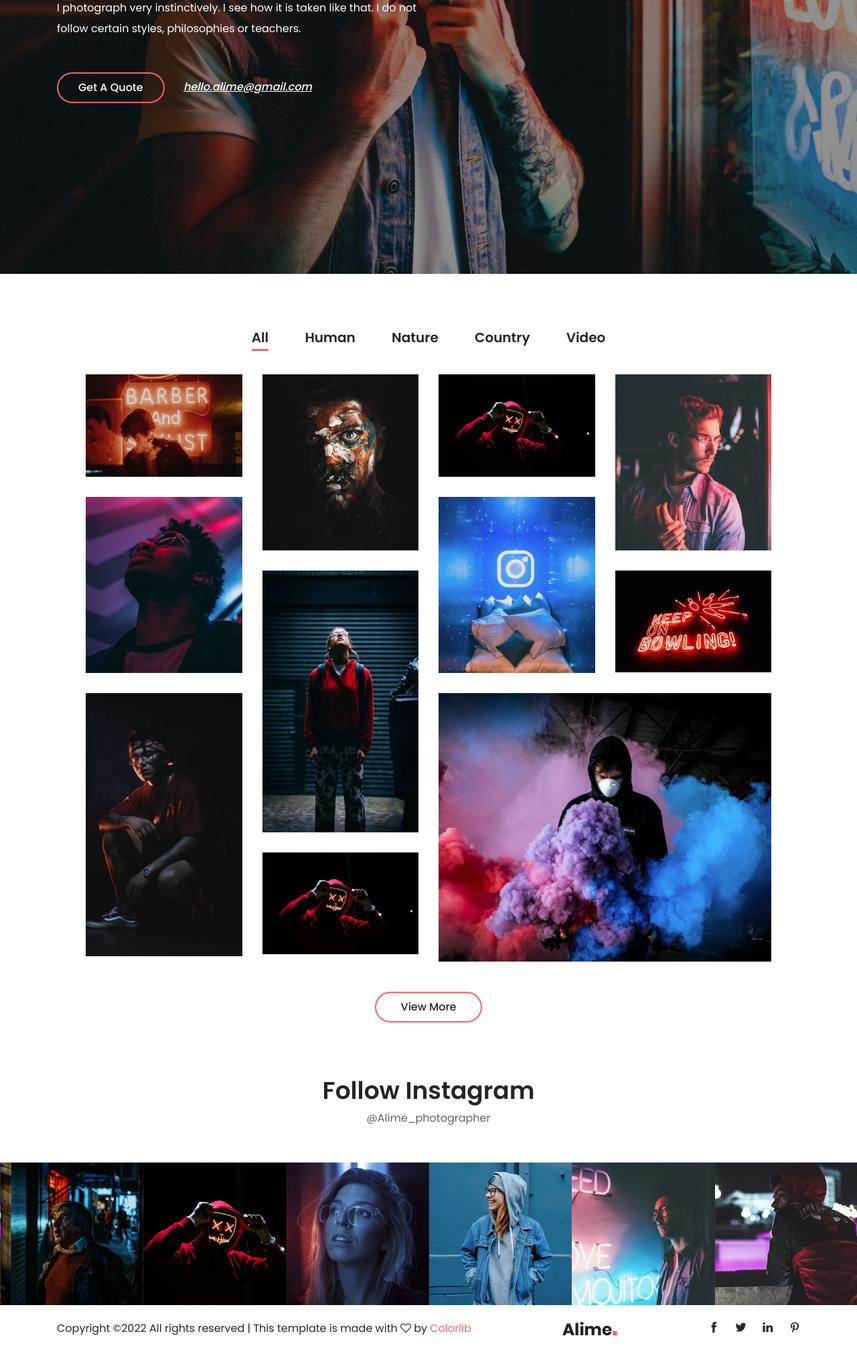
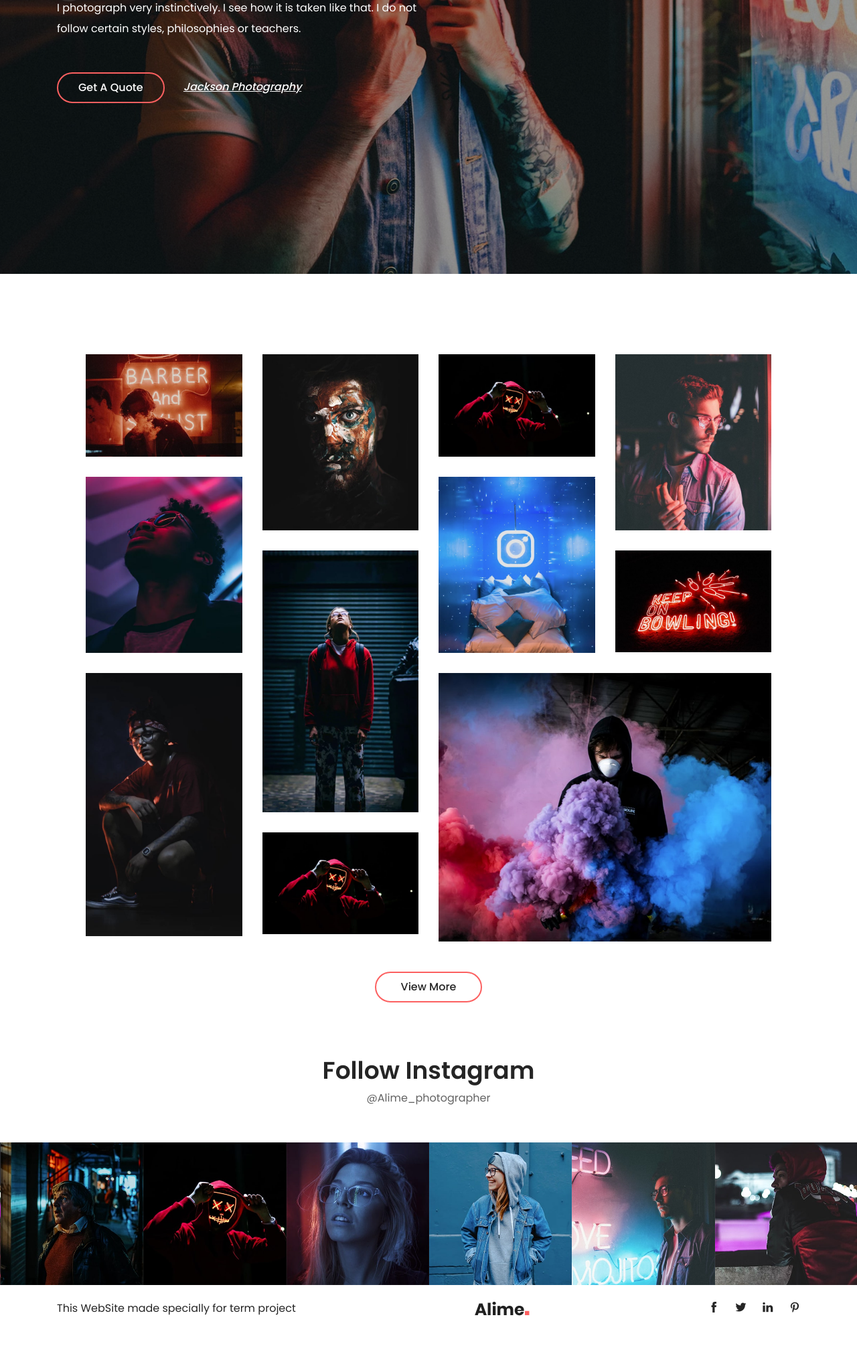
Before and after one commit to Joseph7Cartaphilus/Semistrovka, a Django app: page /MiracleArt/ in a window 1280 px wide. Shown: the part 471-2490 px from the top of the page at 67% size. After the commit the page ends 2436 px from the top, so only its background shows below. Run offline with Django 4.2, Linux system fonts and the light colour scheme; some libraries are stand-ins or nearby versions; some web fonts are replaced.

Commit message:
edit index template

```diff
--- a/MiracleArt/templates/index.html
+++ b/MiracleArt/templates/index.html
@@ -9,7 +9,7 @@
     <meta name="viewport" content="width=device-width, initial-scale=1, shrink-to-fit=no">
 
     <!-- Title -->
-    <title>Alime - Photography HTML Template</title>
+    <title>Alime Photography</title>
 
     <!-- Favicon -->
     <link rel="icon" href="{% static 'img/core-img/favicon.png' %}">
@@ -73,33 +75,26 @@
                         <!-- Nav Start -->
                         <div class="classynav">
                             <ul id="nav">
-                                    <li class="active"><a href="./index.html">Home</a></li>
+                                <li class="active"><a href="{% url 'index' %}">Home</a></li>
                                 <li><a href="#">Pages</a>
                                     <ul class="dropdown">
-                                            <li><a href="./index.html">- Home</a></li>
-                                            <li><a href="./about.html">- About</a></li>
-                                            <li><a href="gallery.html">- Gallery</a></li>
-                                            <li><a href="blog.html">- Blog</a></li>
-                                            <li><a href="single-blog.html">- Blog Details</a></li>
-                                            <li><a href="contact.html">- Contact</a></li>
-                                            <li><a href="#">- Dropdown</a>
-                                                <ul class="dropdown">
-                                                    <li><a href="#">- Dropdown Item</a></li>
-                                                    <li><a href="#">- Dropdown Item</a></li>
-                                                    <li><a href="#">- Dropdown Item</a></li>
-                                                    <li><a href="#">- Dropdown Item</a></li>
+                                        <li><a href="">- Home</a></li>
+                                        <li><a href="">- About</a></li>
+                                        <li><a href="">- Gallery</a></li>
+                                        <li><a href="">- Blog</a></li>
+                                        <li><a href="">- Blog Details</a></li>
+                                        <li><a href="">- Contact</a></li>
                                     </ul>
                                 </li>
-                                        </ul>
-                                    </li>
-                                    <li><a href="./about.html">About</a></li>
-                                    <li><a href="gallery.html">Gallery</a></li>
-                                    <li><a href="blog.html">Blog</a></li>
-                                    <li><a href="contact.html">Contact</a></li>
+                                <li><a href="">About</a></li>
+                                <li><a href="">Gallery</a></li>
+                                <li><a href="">Blog</a></li>
+                                <li><a href="">Contact</a></li>
                             </ul>
 
                             <!-- Search Icon -->
-                                <div class="search-icon" data-toggle="modal" data-target="#searchModal"><i class="ti-search"></i></div>
+                            <div class="search-icon" data-toggle="modal" data-target="#searchModal"><i
+                                    class="ti-search"></i></div>
                         </div>
                         <!-- Nav End -->
                     </div>
@@ -114,17 +109,22 @@
 <section class="welcome-area">
     <div class="welcome-slides owl-carousel">
         <!-- Single Slide -->
-            <div class="single-welcome-slide bg-img bg-overlay" style="background-image: url(../../static/img/bg-img/1.jpg);">
+        <div class="single-welcome-slide bg-img bg-overlay"
+             style="background-image: url(../../static/img/bg-img/1.jpg);">
             <div class="container h-100">
                 <div class="row h-100 align-items-center">
                     <!-- Welcome Text -->
                     <div class="col-12 col-lg-8 col-xl-6">
                         <div class="welcome-text">
                             <h2 data-animation="bounceInDown" data-delay="900ms">Hello <br>I'm Jackson</h2>
-                                <p data-animation="bounceInDown" data-delay="500ms">I photograph very instinctively. I see how it is taken like that. I do not follow certain styles, philosophies or teachers.</p>
+                            <p data-animation="bounceInDown" data-delay="500ms">I photograph very instinctively. I see
+                                how it is taken like that. I do not follow certain styles, philosophies or teachers.</p>
                             <div class="hero-btn-group" data-animation="bounceInDown" data-delay="100ms">
-                                    <a href="#" class="btn alime-btn mb-3 mb-sm-0 mr-4">Get a Quote</a>
-                                    <a class="hero-mail-contact" href="mailto:hello.alime@gmail.com">hello.alime@gmail.com</a>
+                                <a href="http://jacksonphotographyweddings.com/"
+                                   class="btn alime-btn mb-3 mb-sm-0 mr-4">Get a Quote</a>
+                                <a class="hero-mail-contact"
+                                   href="https://jacksontakesphotos.com/portfolio/photography-portfolio/">Jackson
+                                    Photography</a>
                             </div>
                         </div>
                     </div>
@@ -133,17 +133,19 @@
         </div>
 
         <!-- Single Slide -->
-            <div class="single-welcome-slide bg-img bg-overlay" style="background-image: url(../../static/img/bg-img/2.jpg);">
+        <div class="single-welcome-slide bg-img bg-overlay"
+             style="background-image: url(../../static/img/bg-img/2.jpg);">
             <div class="container h-100">
                 <div class="row h-100 align-items-center">
                     <!-- Welcome Text -->
                     <div class="col-12 col-lg-8 col-xl-6">
                         <div class="welcome-text">
-                                <h2 data-animation="bounceInUp" data-delay="100ms">Hello <br>I'm Alime</h2>
-                                <p data-animation="bounceInUp" data-delay="500ms">I photograph very instinctively. I see how it is taken like that. I do not follow certain styles, philosophies or teachers.</p>
+                            <h2 data-animation="bounceInUp" data-delay="100ms">Hello <br>I'm Alice</h2>
+                            <p data-animation="bounceInUp" data-delay="500ms">I photograph very instinctively. I see how
+                                it is taken like that. I do not follow certain styles, philosophies or teachers.</p>
                             <div class="hero-btn-group" data-animation="bounceInUp" data-delay="900ms">
-                                    <a href="#" class="btn alime-btn mb-3 mb-sm-0 mr-4">Get a Quote</a>
-                                    <a class="hero-mail-contact" href="mailto:hello.alime@gmail.com">hello.alime@gmail.com</a>
+                                <a href="https://aliceche.com/" class="btn alime-btn mb-3 mb-sm-0 mr-4">Get a Quote</a>
+                                <a class="hero-mail-contact" href="https://aliceche.com/contact">Alice Photography</a>
                             </div>
                         </div>
                     </div>
@@ -162,11 +164,6 @@
                 <!-- Projects Menu -->
                 <div class="alime-projects-menu">
                     <div class="portfolio-menu text-center">
-                            <button class="btn active" data-filter="*">All</button>
-                            <button class="btn" data-filter=".human">Human</button>
-                            <button class="btn" data-filter=".nature">Nature</button>
-                            <button class="btn" data-filter=".country">Country</button>
-                            <button class="btn" data-filter=".video">Video</button>
                     </div>
                 </div>
             </div>
@@ -381,19 +381,19 @@
                     <!-- Copywrite Text -->
                     <div class="copywrite-text">
                         <p><!-- Link back to Colorlib can't be removed. Template is licensed under CC BY 3.0. -->
-Copyright &copy;<script>document.write(new Date().getFullYear());</script> All rights reserved | This template is made with <i class="fa fa-heart-o" aria-hidden="true"></i> by <a href="https://colorlib.com" target="_blank">Colorlib</a>
+                            This WebSite made specially for term project
                             <!-- Link back to Colorlib can't be removed. Template is licensed under CC BY 3.0. --></p>
                     </div>
                     <!-- Footer Logo -->
                     <div class="footer-logo">
-                            <a href="#"><img src="{% static 'img/core-img/logo2.png' %}" alt=""></a>
+                        <a href="{% url 'index' %}"><img src="{% static 'img/core-img/logo2.png' %}" alt="logo"></a>
                     </div>
                     <!-- Social Info -->
                     <div class="social-info">
-                            <a href="#"><i class="ti-facebook" aria-hidden="true"></i></a>
-                            <a href="#"><i class="ti-twitter-alt" aria-hidden="true"></i></a>
-                            <a href="#"><i class="ti-linkedin" aria-hidden="true"></i></a>
-                            <a href="#"><i class="ti-pinterest" aria-hidden="true"></i></a>
+                        <a href="https://encrypted-tbn0.gstatic.com/images?q=tbn:ANd9GcSBdQ1LldFXLWJRIEizMVbSeSeh6r53QTP8eLpuTJWF7D2MWMYWXc40gX1RjfADLEAQfDk&usqp=CAU"><i class="ti-facebook" aria-hidden="true"></i></a>
+                        <a href="https://encrypted-tbn0.gstatic.com/images?q=tbn:ANd9GcSBdQ1LldFXLWJRIEizMVbSeSeh6r53QTP8eLpuTJWF7D2MWMYWXc40gX1RjfADLEAQfDk&usqp=CAU"><i class="ti-twitter-alt" aria-hidden="true"></i></a>
+                        <a href="https://encrypted-tbn0.gstatic.com/images?q=tbn:ANd9GcSBdQ1LldFXLWJRIEizMVbSeSeh6r53QTP8eLpuTJWF7D2MWMYWXc40gX1RjfADLEAQfDk&usqp=CAU"><i class="ti-linkedin" aria-hidden="true"></i></a>
+                        <a href="https://ru.pinterest.com/"><i class="ti-pinterest" aria-hidden="true"></i></a>
                     </div>
                 </div>
             </div>
```
Also changed, not shown: other parts of MiracleArt/templates/index.html (+24 -19 lines). Lines whose indentation alone changed are shown as unchanged.
